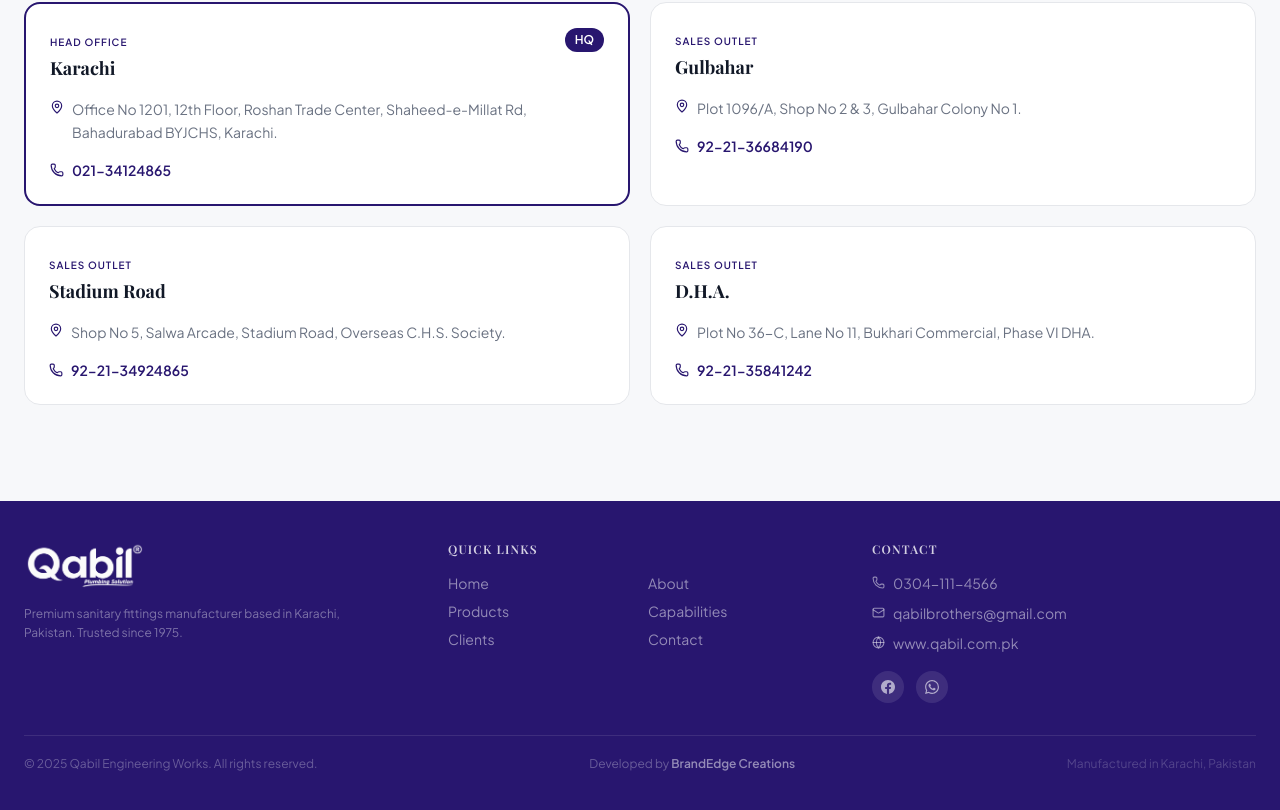
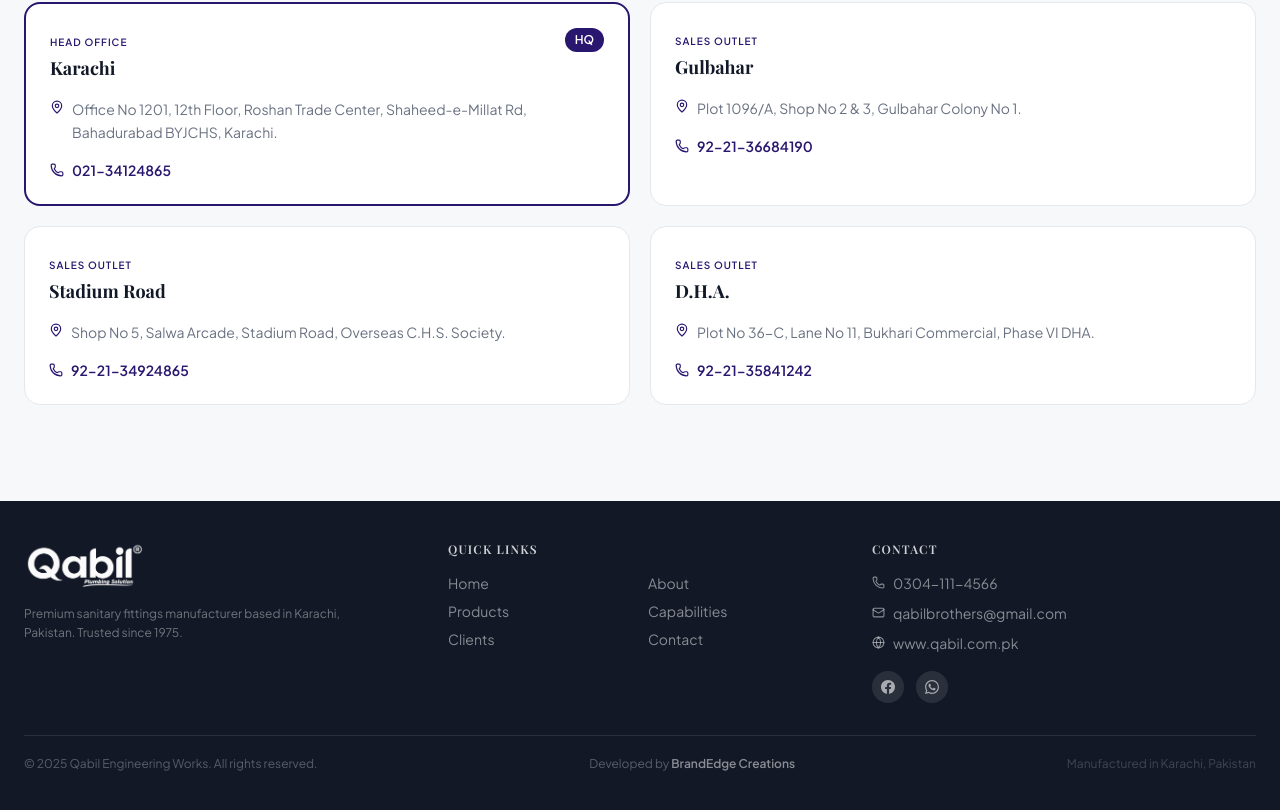
Before and after one commit to brandedge-26/qabil-profile, a Next.js app: page / in a window 1280 px wide. Shown: the part 9199-10009 px from the top of the page. Built offline with nearby package versions, Linux system fonts and the light colour scheme; a web font is replaced by a local one.

Commit message:
Footer UI updated.

```diff
--- a/src/app/components/Footer.tsx
+++ b/src/app/components/Footer.tsx
@@ -12,7 +12,7 @@ const QUICK_LINKS = [
 
 export default function Footer() {
   return (
-    <footer className="bg-[#28166F] text-white py-10">
+    <footer className="bg-[#121826] text-white py-10">
       <div className="max-w-7xl mx-auto px-6">
         <div className="grid grid-cols-1 md:grid-cols-3 gap-10 pb-8 border-b border-white/10">
 
```
